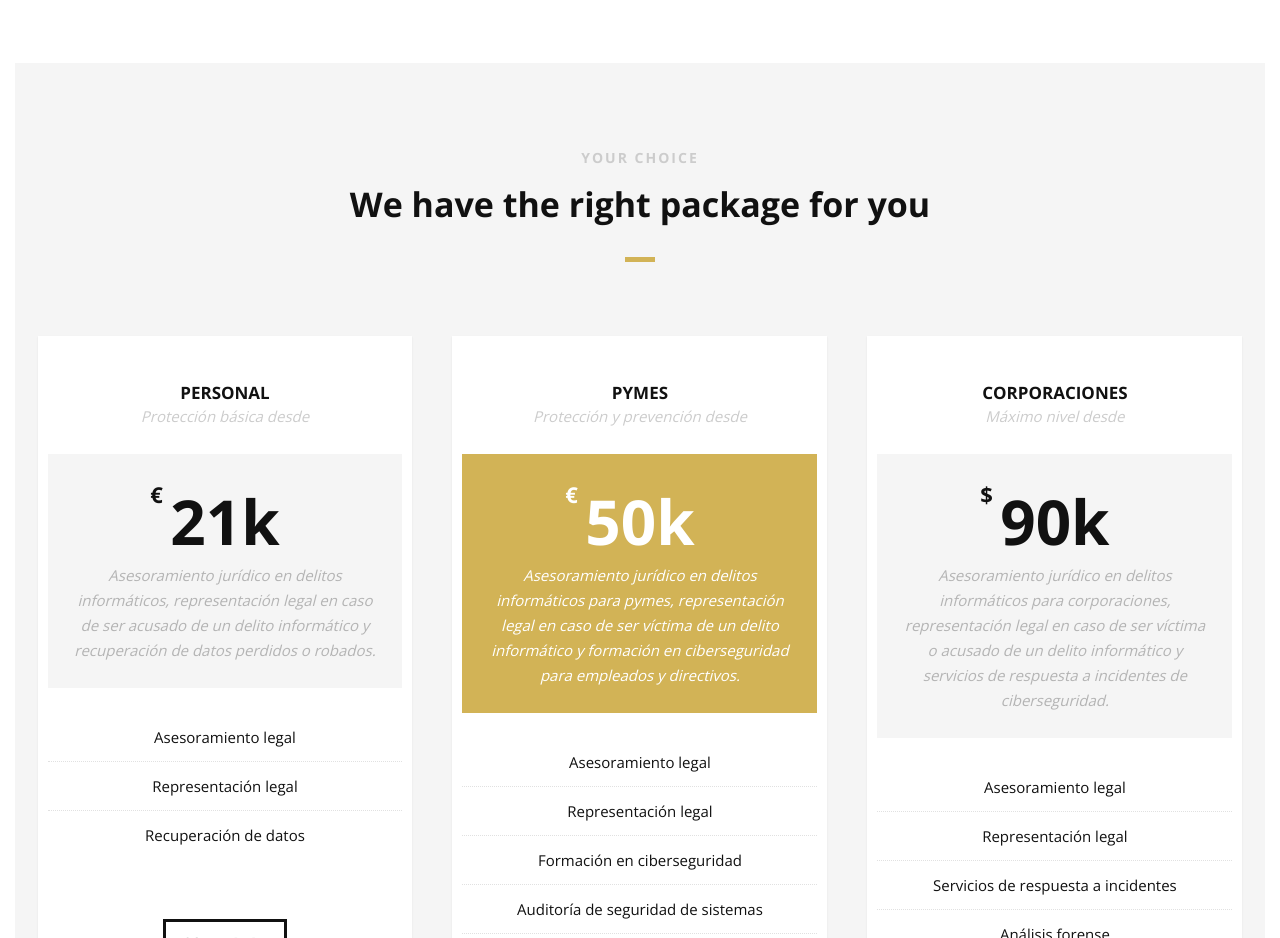
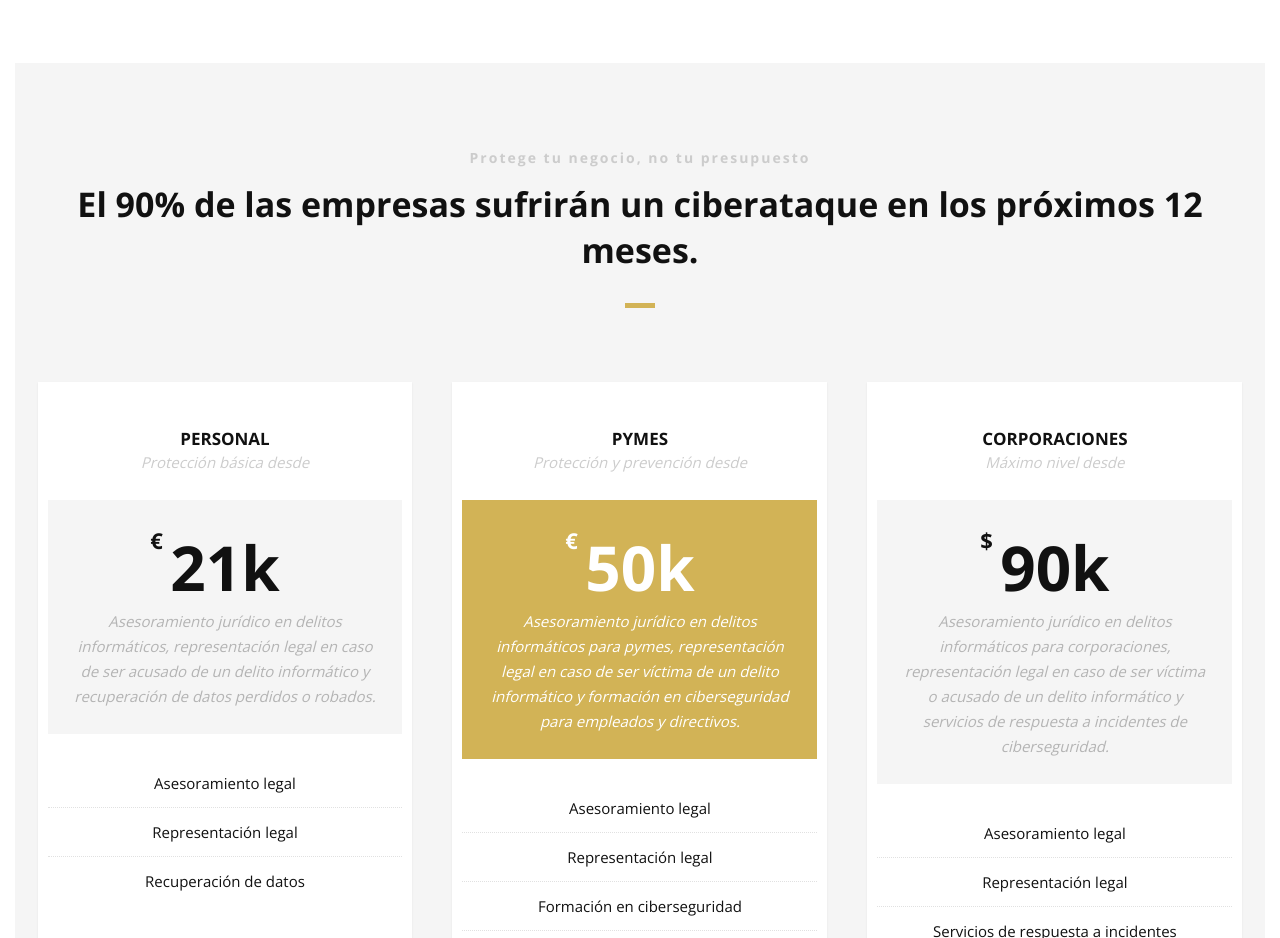
Before and after one commit to firedevelop/derecho-penal-delitos-informaticos, a plain HTML site: page index.html in a window 1280 px wide. Shown: the part 4840-5778 px from the top of the page. Drawn offline with nearby package versions, Linux system fonts and the light colour scheme.

Commit message:
translate pricing

```diff
--- a/index.html
+++ b/index.html
@@ -431,8 +431,8 @@
             <div class="row clearfix">
 
                 <div class="section-heading">
-                    <h3>YOUR CHOICE</h3>
-                    <h2 class="section-title">We have the right package for you</h2>
+                    <h3>Protege tu negocio, no tu presupuesto</h3>
+                    <h2 class="section-title">El 90% de las empresas sufrirán un ciberataque en los próximos 12 meses.</h2>
                 </div>
 
                 <div class="pricing-block col-3 wow fadeInUp" data-wow-delay="0.4s">
```
